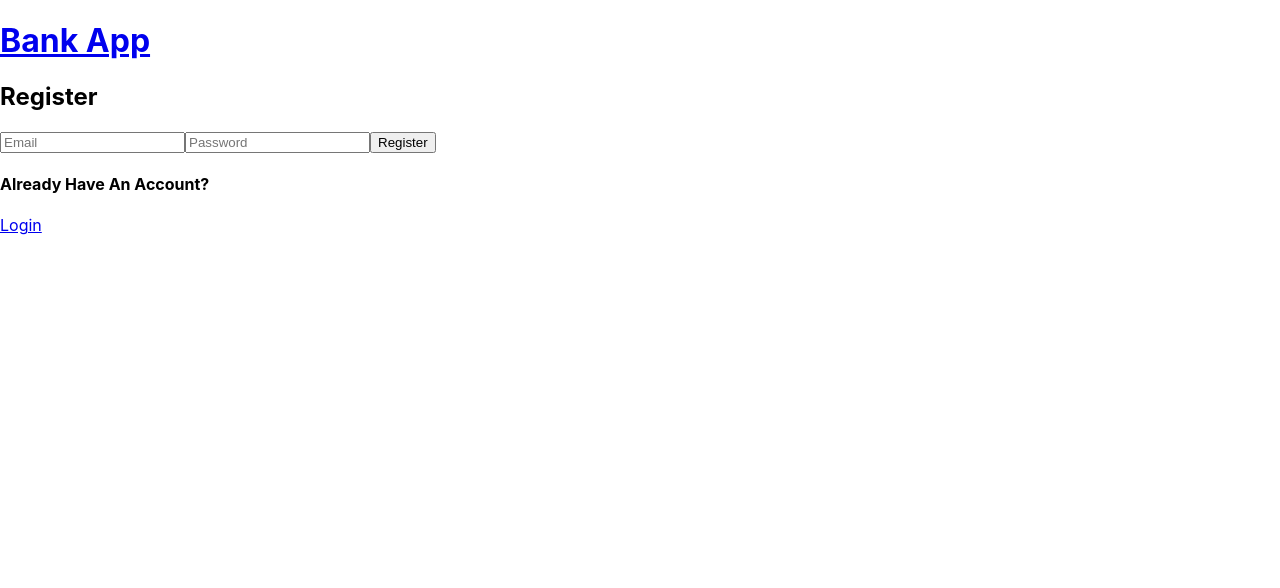
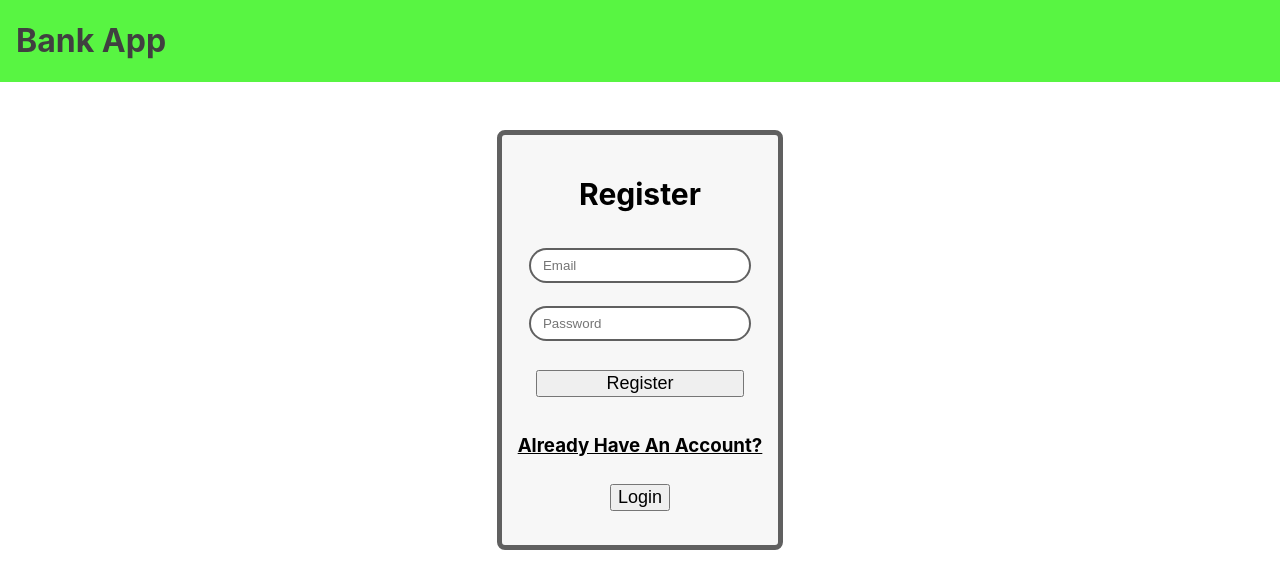
Before and after one commit to 221024-Java-React/Group-2-Project-3, a React (Create React App) app in the folder frontend/banking-application/: page /register in a window 1280 px wide. Shown: the top 588 px of the page. Built offline with nearby package versions, Linux system fonts and the light colour scheme.

Commit message:
Updated Styling

```diff
--- a/frontend/banking-application/src/App.css
+++ b/frontend/banking-application/src/App.css
@@ -1,38 +1,11 @@
-.App {
-  text-align: center;
+:root {
+
+    --theme1: #58F542;
+
+    --black: black;
+    --dark-grey: #404040;
+    --grey: #606060;
+    --light-grey: #D0D0D0;
+    --very-light-grey: #F7F7F7;
+
 }
-
-.App-logo {
-  height: 40vmin;
-  pointer-events: none;
-}
-
-@media (prefers-reduced-motion: no-preference) {
-  .App-logo {
-    animation: App-logo-spin infinite 20s linear;
-  }
-}
-
-.App-header {
-  background-color: #282c34;
-  min-height: 100vh;
-  display: flex;
-  flex-direction: column;
-  align-items: center;
-  justify-content: center;
-  font-size: calc(10px + 2vmin);
-  color: white;
-}
-
-.App-link {
-  color: #61dafb;
-}
-
-@keyframes App-logo-spin {
-  from {
-    transform: rotate(0deg);
-  }
-  to {
-    transform: rotate(360deg);
-  }
-}
--- a/frontend/banking-application/src/Components/Login/Login.tsx
+++ b/frontend/banking-application/src/Components/Login/Login.tsx
@@ -1,4 +1,5 @@
 import { useState, useContext } from "react";
+import { Link } from "react-router-dom";
 import { AuthContext } from "../../Context/AuthContext";
 
 import Navigation from "../Navigation/Navigation";
@@ -28,9 +29,10 @@ const Login = () => {
     return (
         <>
             <Navigation />
-            <div className="login">
+            <div className="content">
+                <div className="login box">
                     <h2>Login</h2>
-                <form onSubmit={loginHandler}>
+                    <form className="form" onSubmit={loginHandler}>
                         <input
                             type="text"
                             name="email"
@@ -47,9 +49,8 @@ const Login = () => {
                         />
                         <button type="submit">Login</button>
                     </form>
-                <div className="member">
-                    <h4>Don't Have An Account?</h4>
-                    <a href="/register">Sign Up</a>
+                    <h3 className="member">Don't Have An Account?</h3>
+                    <Link to="/register"><button>Sign Up</button></Link>
                 </div>
             </div>
         </>
--- a/frontend/banking-application/src/Components/Navigation/Navigation.css
+++ b/frontend/banking-application/src/Components/Navigation/Navigation.css
@@ -0,0 +1,32 @@
+.navbar {
+	background-color: var(--theme1);
+	display: flex;
+	justify-content: space-between;
+	align-items: center;
+}
+
+.navbar-brand {
+	padding-left: 1em;
+}
+
+a:visited {
+	color: var(--black);
+}
+
+a:hover {
+	color: var(--dark-grey);
+}
+
+a {
+	text-decoration: none;
+}
+
+.navbar input {
+    background-color: white;
+}
+
+.navbar input:focus {
+	outline: none;
+	box-shadow: 0px 0px 0px 2px var(--dark-grey);
+	background-color: white;
+}
--- a/frontend/banking-application/src/Components/Navigation/Navigation.tsx
+++ b/frontend/banking-application/src/Components/Navigation/Navigation.tsx
@@ -34,7 +34,7 @@ const Navigation = () => {
                         placeholder="Search"
                         onChange={searchValueHandler}
                     />
-					<button type="submit">Search Icon</button>
+					<button type="submit">Search</button>
 					</form>
 				</div>
 			)}
--- a/frontend/banking-application/src/Components/Register/Register.tsx
+++ b/frontend/banking-application/src/Components/Register/Register.tsx
@@ -1,5 +1,6 @@
 import React from "react";
 import { useState, useContext } from "react";
+import { Link } from "react-router-dom";
 import { AuthContext } from "../../Context/AuthContext";
 
 import Navigation from "../Navigation/Navigation";
@@ -27,9 +28,10 @@ const Register: React.FC = () => {
 	return (
 		<>
 			<Navigation />
-            <div className="register">
+			<div className="content">
+				<div className="register box">
 					<h2>Register</h2>
-                <form onSubmit={registerHandler}>
+					<form className="form" onSubmit={registerHandler}>
 						<input
 							type="text"
 							name="email"
@@ -46,9 +48,8 @@ const Register: React.FC = () => {
 						/>
 						<button type="submit">Register</button>
 					</form>
-                <div className="member">
-                    <h4>Already Have An Account?</h4>
-                    <a href="/login">Login</a>
+					<h3 className="member">Already Have An Account?</h3>
+					<Link to="/login"><button>Login</button></Link>
 				</div>
 			</div>
 		</>
--- a/frontend/banking-application/src/index.css
+++ b/frontend/banking-application/src/index.css
@@ -1,13 +1,65 @@
 body {
-  margin: 0;
-  font-family: -apple-system, BlinkMacSystemFont, 'Segoe UI', 'Roboto', 'Oxygen',
-    'Ubuntu', 'Cantarell', 'Fira Sans', 'Droid Sans', 'Helvetica Neue',
-    sans-serif;
-  -webkit-font-smoothing: antialiased;
-  -moz-osx-font-smoothing: grayscale;
+	margin: 0;
+	font-family: -apple-system, BlinkMacSystemFont, "Segoe UI", "Roboto", "Oxygen",
+		"Ubuntu", "Cantarell", "Fira Sans", "Droid Sans", "Helvetica Neue",
+		sans-serif;
+	-webkit-font-smoothing: antialiased;
+	-moz-osx-font-smoothing: grayscale;
+	overflow-x: hidden;
 }
 
 code {
-  font-family: source-code-pro, Menlo, Monaco, Consolas, 'Courier New',
-    monospace;
+	font-family: source-code-pro, Menlo, Monaco, Consolas, "Courier New",
+		monospace;
 }
+
+button {
+	margin: 1em;
+	font-size: 18px;
+}
+
+h2 {
+	font-size: 30px;
+}
+
+.member {
+	text-decoration: underline;
+	margin-bottom: 0.5em;
+}
+
+.content {
+	text-align: center;
+	width: 80%;
+	margin: auto;
+	margin-top: 3em;
+}
+
+.box {
+	border: 5px solid var(--grey);
+	border-radius: 8px;
+	position: relative;
+	display: inline-block;
+	padding: 1em;
+	background-color: var(--very-light-grey);
+}
+
+.form {
+	display: flex;
+	flex-direction: column;
+	justify-content: center;
+	text-align: center;
+}
+
+input {
+	margin: 1em;
+	border-radius: 20px;
+	border: none;
+	box-shadow: 0px 0px 0px 2px var(--grey);
+	padding: 0.5rem 0.75rem;
+}
+
+input:focus {
+	outline: none;
+	box-shadow: 0px 0px 0px 2px var(--dark-grey);
+	background-color: var(--light-grey);
+}
```
Lines whose indentation alone changed are shown as unchanged.
